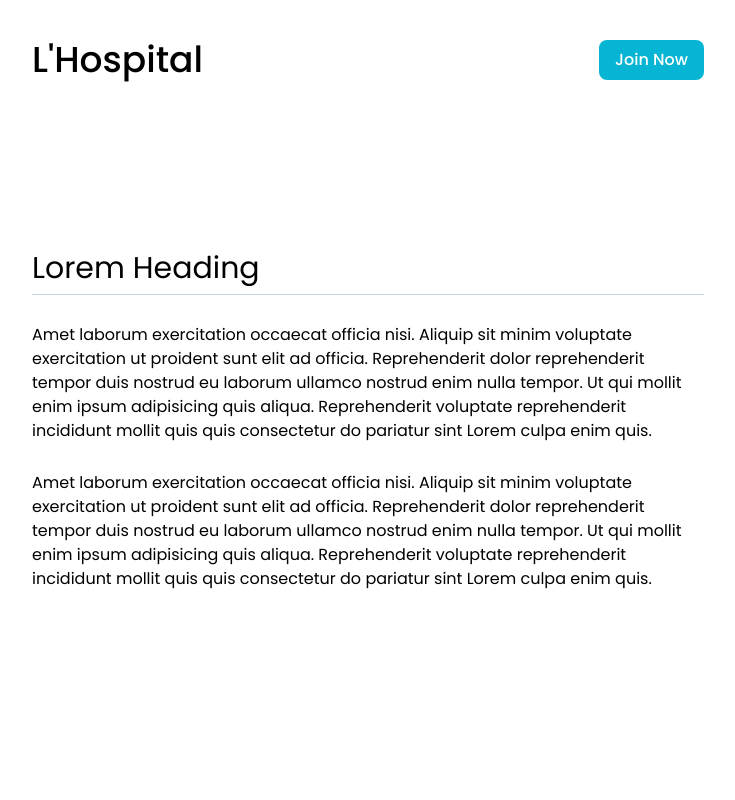
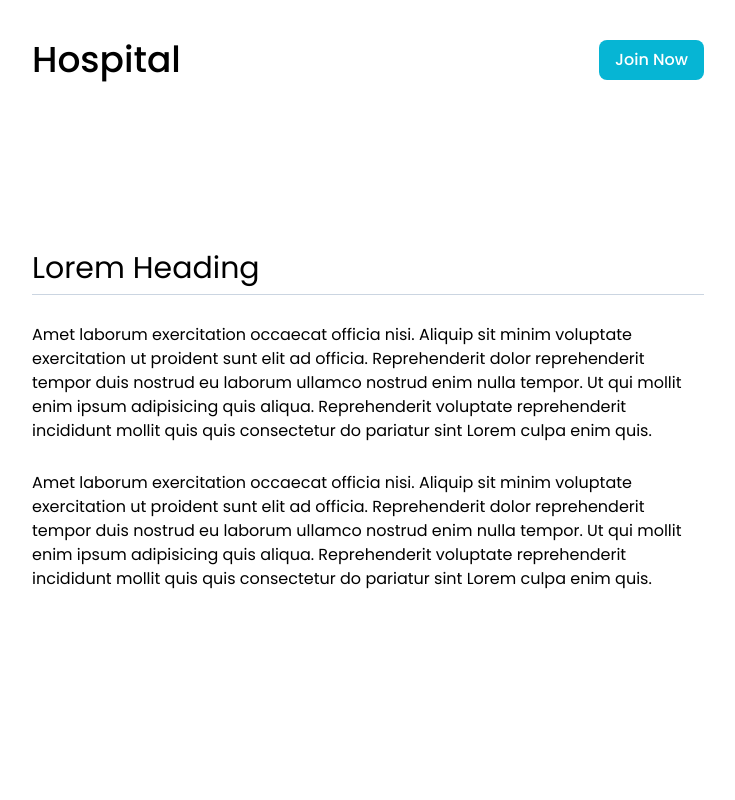
Before and after one commit to sayujya2810/hospital, a Next.js app: page / in a window 1280 px wide. Shown: the top 800 px of the page, without its empty margins (272-1007 px from the left). Built offline with nearby package versions, Linux system fonts and the light colour scheme; no server answers.

Commit message:
removed special char

```diff
--- a/components/Nav.js
+++ b/components/Nav.js
@@ -9,7 +9,7 @@ const Nav = () => {
     return (
         <nav className="flex justify-between items-center py-10">
             <Link href="/">
-                <button className="text-4xl font-medium">L'Hospital</button>
+                <button className="text-4xl font-medium">Hospital</button>
             </Link>
             <ul className="flex items-center gap-10">
                 {!user && (
```
